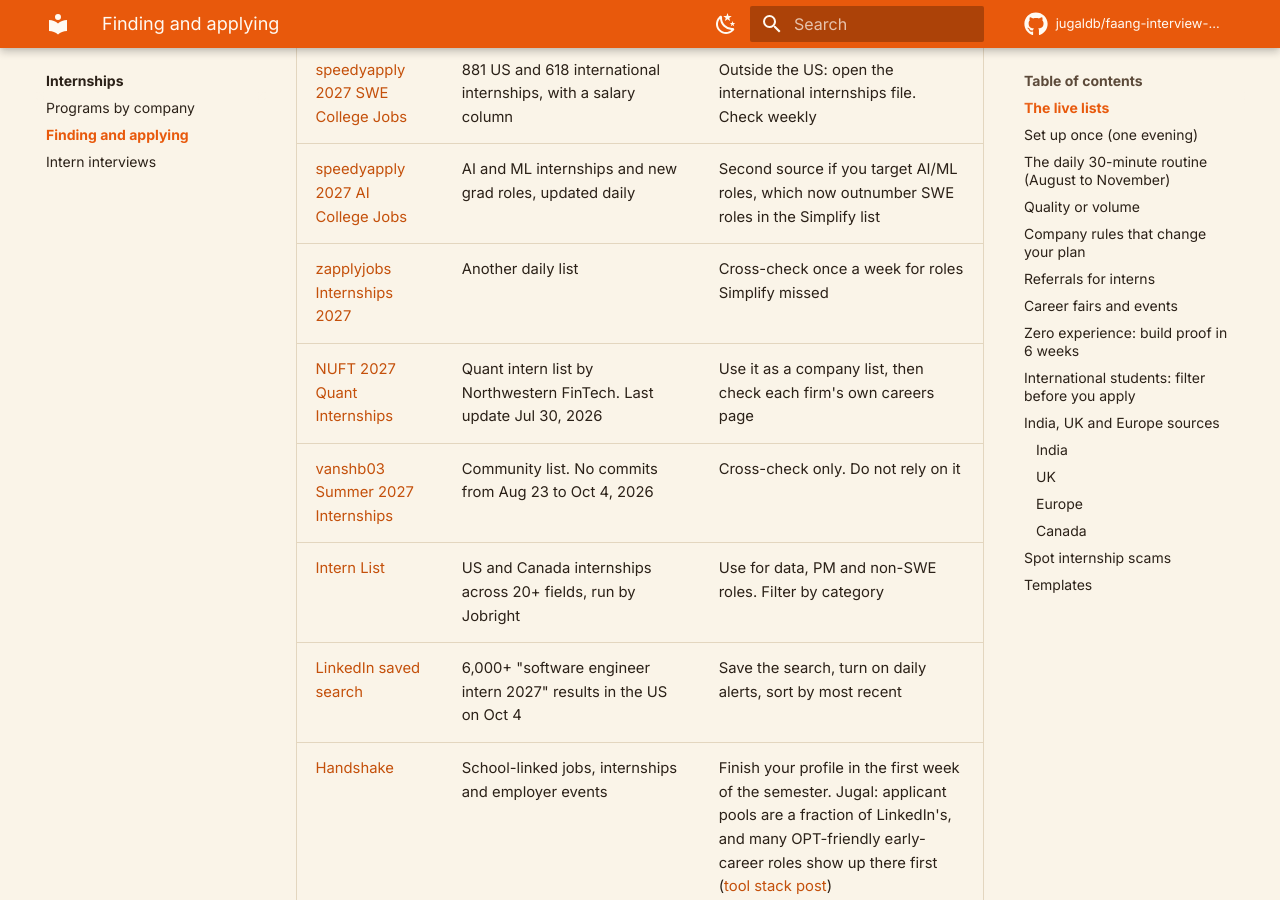
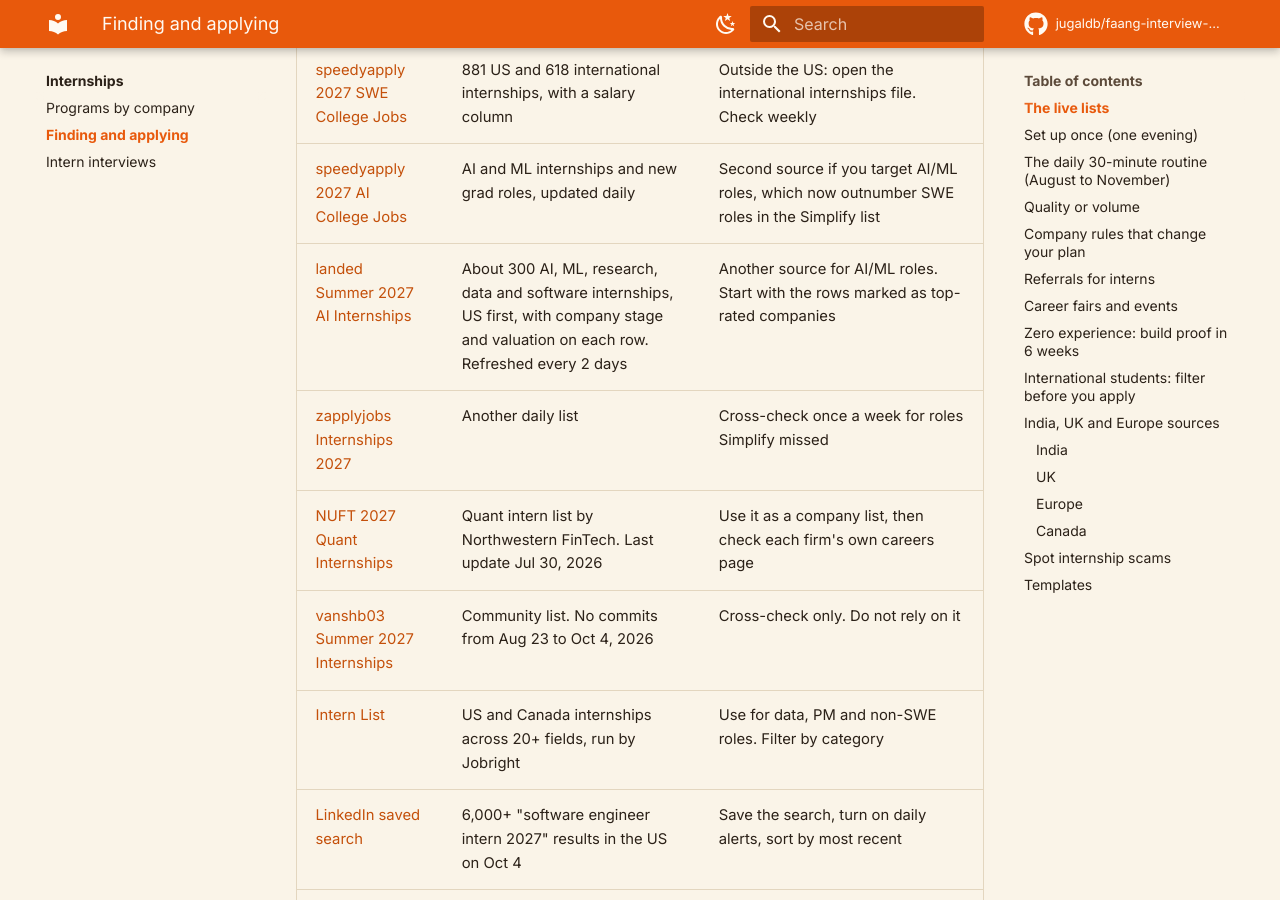
Before and after one commit to jugaldb/faang-interview-prep, an MkDocs documentation site: the page built from docs/internships/finding-and-applying.md, in a window 1280 px wide and 900 px high, scrolled down 983 px. Built offline with MkDocs 1.6.1 and Material for MkDocs 9.7.7, drawn with Linux system fonts in a browser that asks for light colours; comment, search, counter and statistics services are not loaded.

Commit message:
Add landed Summer 2027 AI Internships to the internship lists table

```diff
--- a/docs/internships/finding-and-applying.md
+++ b/docs/internships/finding-and-applying.md
@@ -16,6 +16,7 @@ Counts are from Oct 4, 2026.
 | [SWEList](https://swelist.com/) | Email alerts for new rows in the Simplify lists, made by a community member | Turn on daily alerts so you see new roles the day they post |
 | [speedyapply 2027 SWE College Jobs](https://github.com/speedyapply/2027-SWE-College-Jobs) | 881 US and 618 international internships, with a salary column | Outside the US: open the international internships file. Check weekly |
 | [speedyapply 2027 AI College Jobs](https://github.com/speedyapply/2027-AI-College-Jobs) | AI and ML internships and new grad roles, updated daily | Second source if you target AI/ML roles, which now outnumber SWE roles in the Simplify list |
+| [landed Summer 2027 AI Internships](https://github.com/landedjobs/summer-2027-ai-internships) | About 300 AI, ML, research, data and software internships, US first, with company stage and valuation on each row. Refreshed every 2 days | Another source for AI/ML roles. Start with the rows marked as top-rated companies |
 | [zapplyjobs Internships 2027](https://github.com/zapplyjobs/Internships-2027) | Another daily list | Cross-check once a week for roles Simplify missed |
 | [NUFT 2027 Quant Internships](https://github.com/northwesternfintech/2027QuantInternships) | Quant intern list by Northwestern FinTech. Last update Jul 30, 2026 | Use it as a company list, then check each firm's own careers page |
 | [vanshb03 Summer 2027 Internships](https://github.com/vanshb03/Summer2027-Internships) | Community list. No commits from Aug 23 to Oct 4, 2026 | Cross-check only. Do not rely on it |
```
